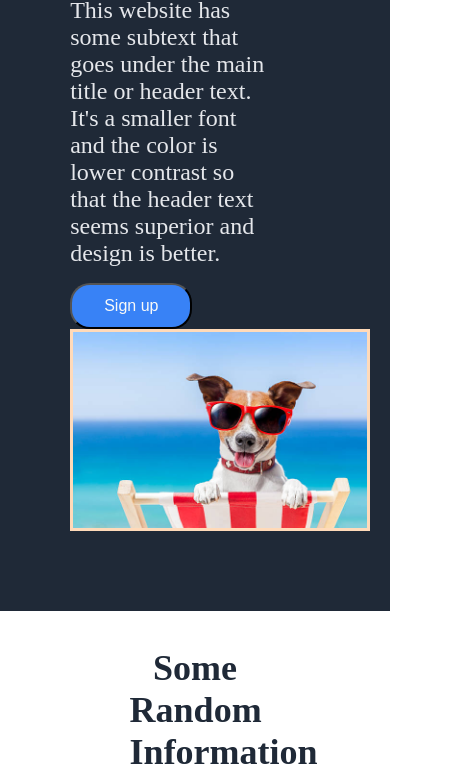
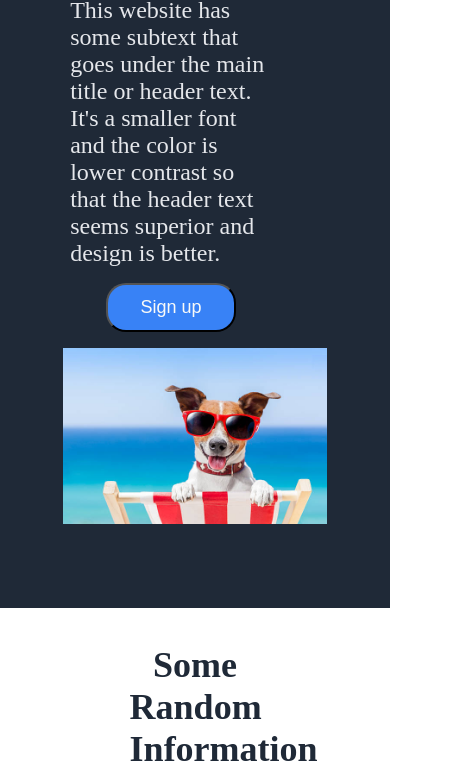
Before and after one commit to r-mecad/landing-page, a plain HTML site: page index.html in a window 390 px wide. Shown: the part 335-1101 px from the top of the page, 470 px wide, since content can reach past the window. Drawn offline with Linux system fonts and the light colour scheme.

Commit message:
Changes made to index.html: added a div for headimage to make dog image more responsive.
Changes made to style.css:
made headtext displat to flex to center signup button
changes made to .headinfo to make dog.jpg more responsive and center it after wrap
added min width to websignup container.

```diff
--- a/index.html
+++ b/index.html
@@ -27,9 +27,9 @@
                     <button class="sign-up1">Sign up</button>
                 </div>
 
-
+                <div class="headimg">
                     <img src="images/dog.jpg" alt="placeholder">
-
+                </div>
             </div>
 
         </div>
--- a/style.css
+++ b/style.css
@@ -38,7 +38,7 @@
 
 .headinfo{
     display: flex;
-    justify-content: space-between;
+    justify-content: center;
     flex-wrap: wrap;
 }
 
@@ -48,16 +48,18 @@
   flex-shrink: 1;
   margin-right: 48px;
   flex-grow: 1;
+  display: flex;
+  flex-direction: column;
 }
 
-.headinfo img{
-    width: 50%;
-    min-width: 300px;
+.headinfo .headimg{
+    margin-top: 16px;
+    flex: 0 0.8 320px;
+}
+
+.headimg img{
+    width: 100%;
     height: auto;
-    align-self: flex-start;
-    border:3px solid peachpuff;
-    padding-left: auto;
-    flex: 0.7 1.5 320px;
 }
 
 .headtext h1{
@@ -76,9 +78,11 @@
     background-color: #3882F6;
     color: #F9FAF8;
     padding: 12px 32px;
-    font-size: 16px;
+    font-size: 18px;
     border-radius: 20px;
     margin-top: 16px;
+    align-self: center;
+
 }
 
 
@@ -168,6 +172,7 @@
     color:#E5E7EB;
     font-size: 18px;
     flex-wrap: wrap;
+    min-width: 400px;
 }
 
 .attention{
```
